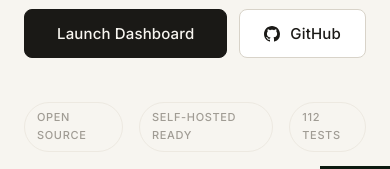
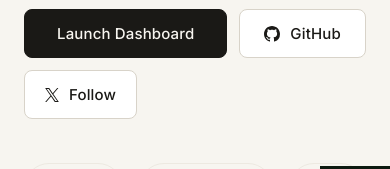
Before and after one commit to sohansarkar07/orqesta, a React (Vite) app in the folder web/: page / in a window 390 px wide. Shown: the part 560-729 px from the top of the page. Built offline with nearby package versions, Linux system fonts and the light colour scheme; a web font is replaced by a local one.

Commit message:
fix(web): add background to hero-left to prevent green panel bleed on mobile; restore X button

```diff
--- a/web/src/pages/Landing.tsx
+++ b/web/src/pages/Landing.tsx
@@ -75,6 +75,7 @@ function Hero() {
           justifyContent: 'center',
           padding: '80px 72px 80px 96px',
           gap: '28px',
+          background: 'var(--ivory)',
         }}
       >
         {/* Heading */}
@@ -116,6 +117,12 @@ function Hero() {
             <Button variant="secondary" size="lg" style={{ fontSize: '15px', padding: '14px 24px', gap: '10px' }}>
               <GitHubIcon />
               GitHub
+            </Button>
+          </a>
+          <a href="https://x.com/orqesta_flag" target="_blank" rel="noopener noreferrer">
+            <Button variant="secondary" size="lg" style={{ fontSize: '15px', padding: '14px 20px', gap: '10px' }}>
+              <XIcon />
+              Follow
             </Button>
           </a>
         </div>
```
